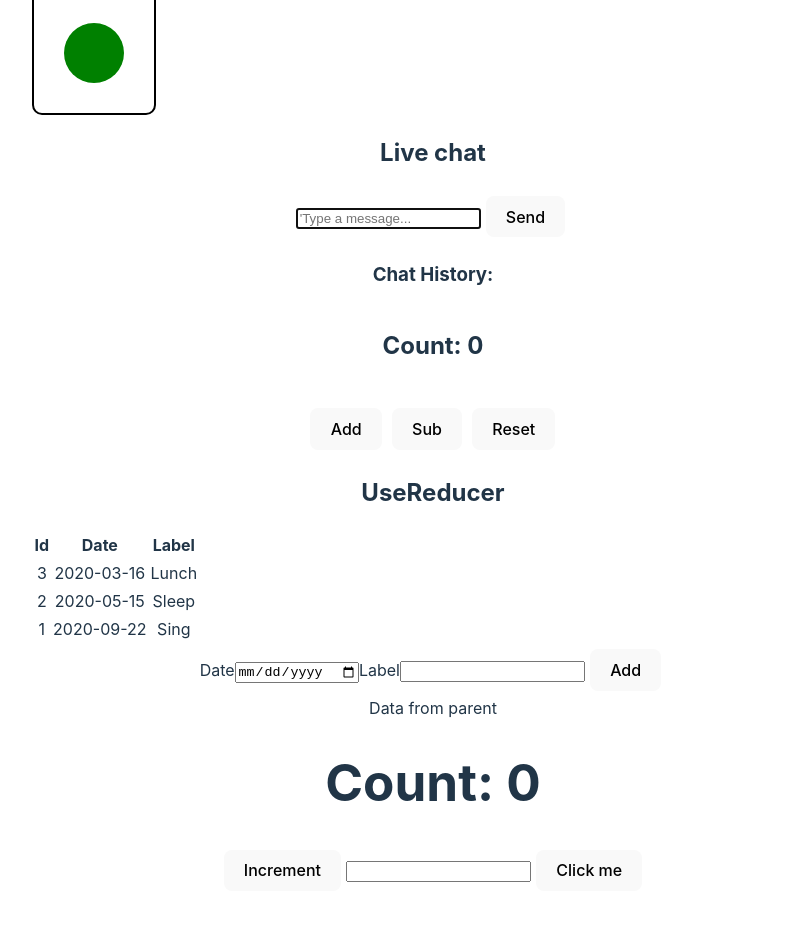
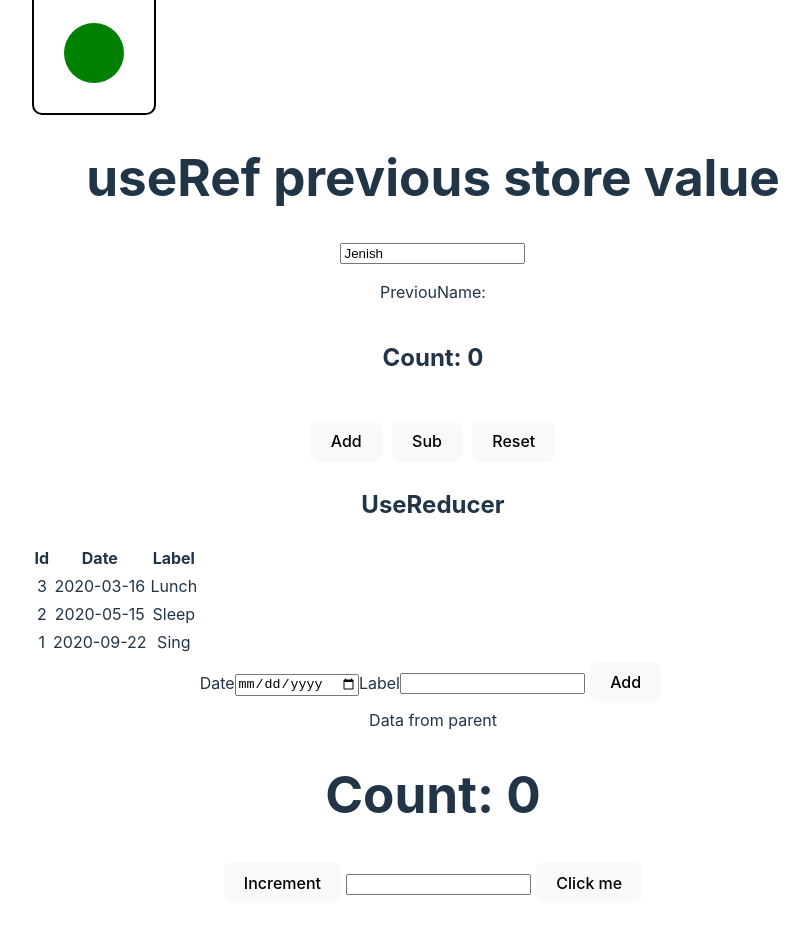
Before and after one commit to jenish798/react-Practice, a React (Vite) app: page / in a window 1280 px wide. Shown: the part 3040-3967 px from the top of the page, without its empty margins (207-1016 px from the left). Built offline with nearby package versions, Linux system fonts and the light colour scheme.

Commit message:
refactor NewRef component; implement useRef to store previous input value

```diff
--- a/src/components/useref/useref.jsx
+++ b/src/components/useref/useref.jsx
@@ -1,35 +1,93 @@
 import { useEffect, useRef, useState } from "react"
 
+// const NewRef = () =>{
+// const inputRef = useRef(null);
+// const messagesRef = useRef([]);
+// const [messages, setMessages] = useState([]);
+
+// useEffect(()=>{
+//     inputRef.current.focus();
+// }, []);
+
+// const sendMessage = ()=>{
+//     const newMessage = inputRef.current.value.trim();
+//     if (newMessage !== ''){
+//         messagesRef.current.push(newMessage);
+//         setMessages([...messagesRef.current]);
+//         inputRef.current.value= ""
+//     }
+// };
+// return(
+//     <div>
+//         <h2>Live chat</h2>
+//         <input ref={inputRef} type="text" placeholder="'Type a message..."/>
+//         <button onClick={sendMessage}>Send</button>
+
+//         <h3>Chat History:</h3>
+//         <ul>
+//             {messages.map((msg, index)=>(<li key={index}>{msg}</li>))}
+//         </ul>
+//     </div>
+// )
+
+// }
+
+// export default NewRef
+
+// const NewRef = () =>{
+//    const [count,setCount] = useState(0)
+//    const inputRef = useRef(0)
+
+//    const handleincrement = () =>{
+//     setCount(count+1)
+//     inputRef.current +=1;
+//    }
+
+//    return(
+//     <>
+//     <h1>useRef</h1>
+//     <p>usestateCount:{count}</p>
+//     <p>useRefcount:{inputRef.current}</p>
+//     <button onClick={handleincrement}>Increment</button>
+//     </>
+//    )
+// }
+// export default NewRef
+
+// const NewRef = () =>{
+
+//     const inputuseRef= useRef(null)
+
+//     const handleRef = () =>{
+//         inputuseRef.current.focus()
+//     }
+
+//     return(
+//         <>
+//         <h1>useRef Focus</h1>
+//         <input type="text" ref={inputuseRef} placeholder="enter name"/>
+//         <button onClick={handleRef}>Focus Button</button>
+//         </>
+//     )
+// }
+
+// export default NewRef
+
 const NewRef = () =>{
-const inputRef = useRef(null);
-const messagesRef = useRef([]);
-const [messages, setMessages] = useState([]);
+    const [name,setName] = useState('Jenish')
+    const prevName = useRef("");
 
-useEffect(()=>{
-    inputRef.current.focus();
-}, []);
+    useEffect(()=>{
+        prevName.current = name
+    },[name])
 
-const sendMessage = ()=>{
-    const newMessage = inputRef.current.value.trim();
-    if (newMessage !== ''){
-        messagesRef.current.push(newMessage);
-        setMessages([...messagesRef.current]);
-        inputRef.current.value= ""
-    }
-};
-return(
-    <div>
-        <h2>Live chat</h2>
-        <input ref={inputRef} type="text" placeholder="'Type a message..."/>
-        <button onClick={sendMessage}>Send</button>
-
-        <h3>Chat History:</h3>
-        <ul>
-            {messages.map((msg, index)=>(<li key={index}>{msg}</li>))}
-        </ul>
-    </div>
-)
-
+    return(
+        <>
+        <h1>useRef previous store value</h1>
+        <input type="text" value={name} onChange={(e)=>setName(e.target.value)}/>
+        <p>PreviouName:{prevName.current}</p>
+        </>
+    )
 }
 
 export default NewRef
```
